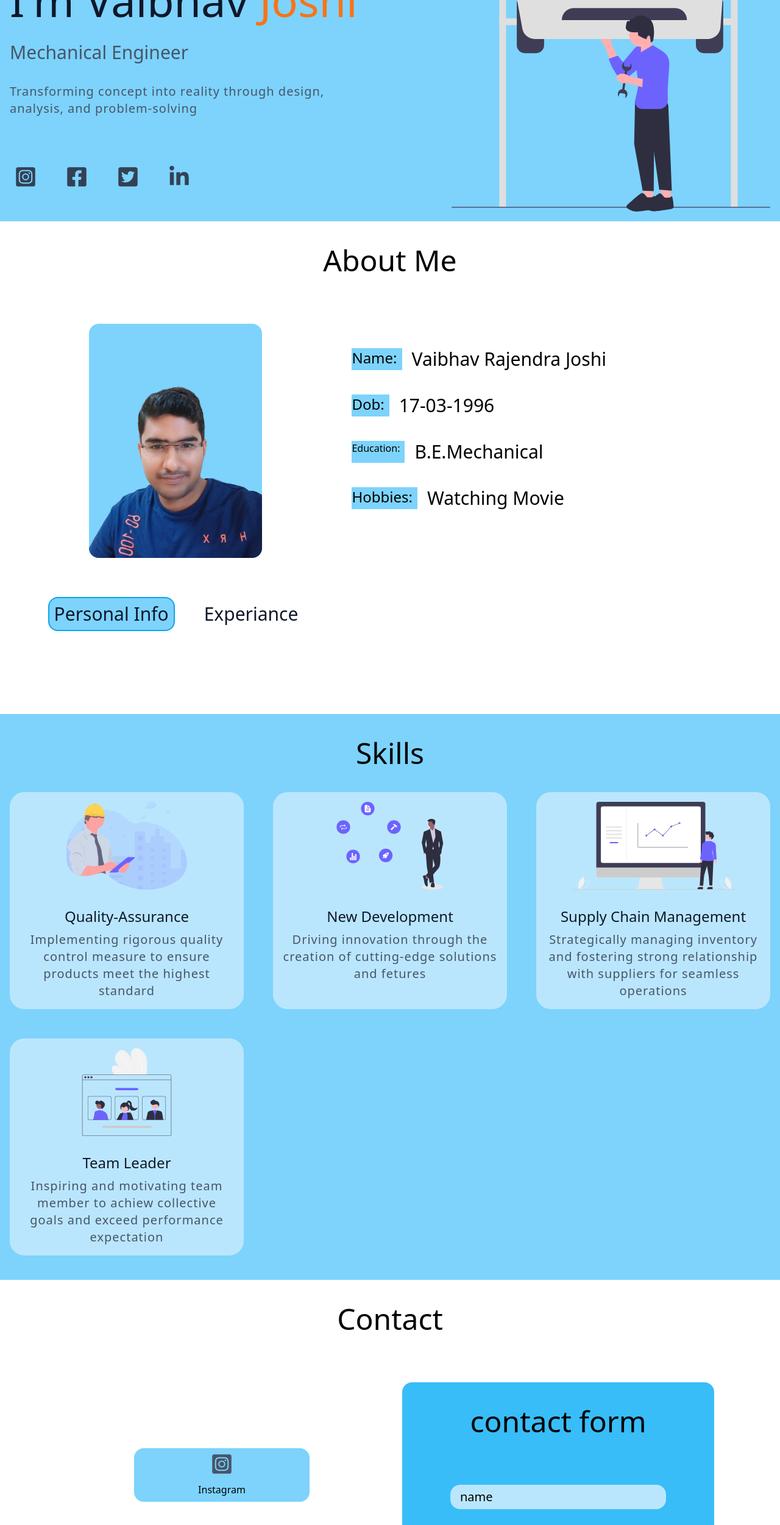
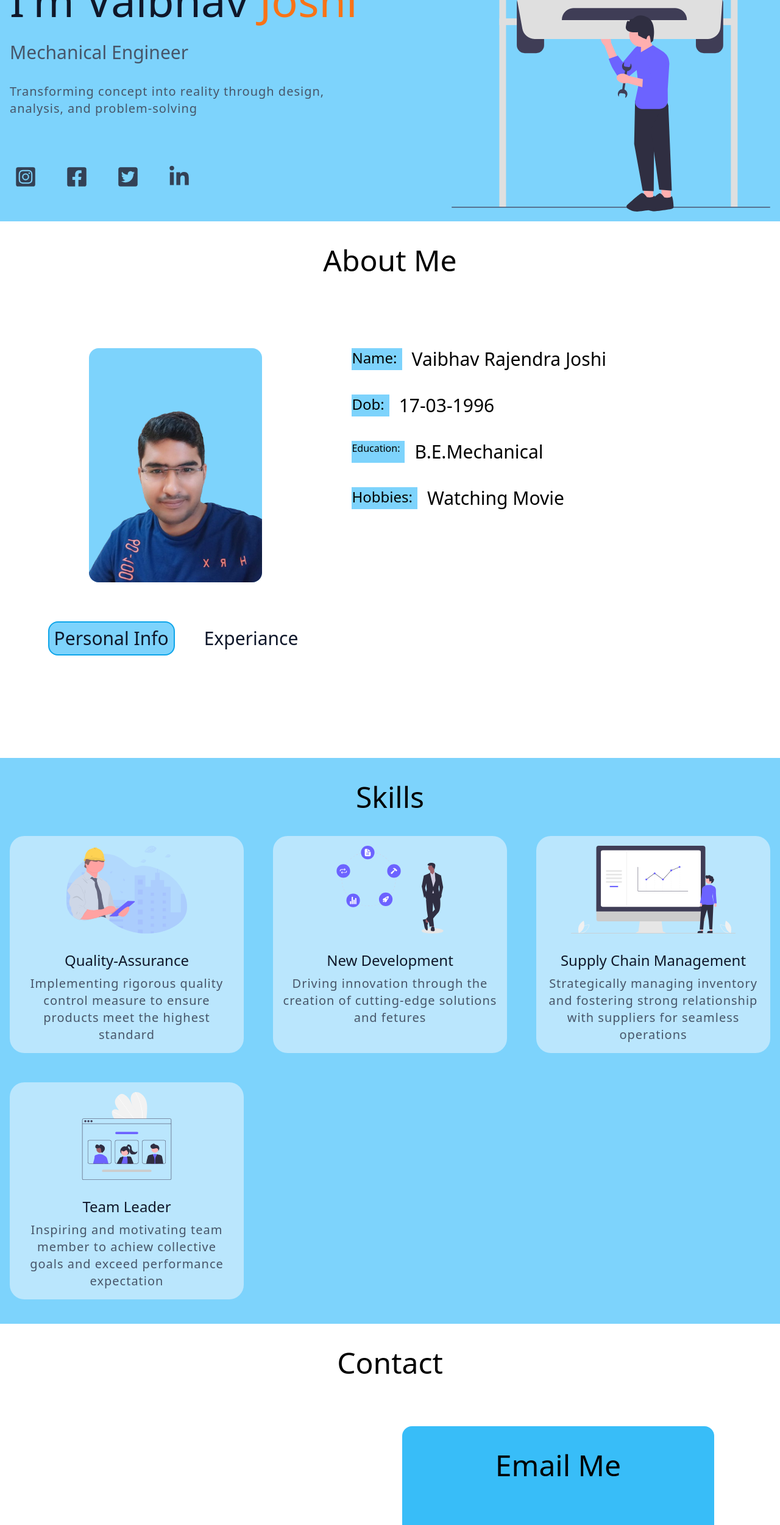
Before and after one commit to nikhjos/vaibhav-portfolio, a React (Vite) app: page / in a window 1280 px wide. Shown: the part 234-2735 px from the top of the page at 61% size. Built offline with nearby package versions, Linux system fonts and the light colour scheme.

Commit message:
third commit

```diff
--- a/src/assets/Data.jsx
+++ b/src/assets/Data.jsx
@@ -88,9 +88,4 @@ export const PrivateLinks = [
     icon: <FaWhatsapp />,
     text: "+91 9834061404",
   },
-  {
-    id: nanoid(),
-    icon: <MdEmail />,
-    text: "vaibhavjoshi119@gmail.com",
-  },
 ];
--- a/src/component/About.jsx
+++ b/src/component/About.jsx
@@ -8,10 +8,10 @@ const About = () => {
   const [showInfo, setShowInfo] = useState(false);
 
   return (
-    <section className=" bg-white h-screen" id="About">
+    <section className=" bg-white h-screen mb-20" id="About">
       <PageTitle text="About Me" />
 
-      <div className="mx-auto max-w-7xl  px-4 sm:mt-20 flex justify-center gap-x-20 max-sm:flex-col max-sm:h-min sm:flex-row  mb-10 ">
+      <div className="mx-auto max-w-7xl  px-4 sm:mt-20  flex justify-center gap-x-20 py-10 max-sm:flex-col  sm:flex-row  mb-10 ">
         <div className=" flex justify-center items-center gap-y-16 flex-col   max-sm:gap-y-8  ">
           <div>
             <img
@@ -44,7 +44,7 @@ const About = () => {
           </div>
         </div>
 
-        <div className="flex  sm:pt-10 basis-1/2  max-sm:h-screen max-sm:pt-2 max-sm:flex-col max-sm:h-fit ">
+        <div className="flex  sm:pt-15 sm:basis-1/2  max-sm:h-screen max-sm:pt-10 max-sm:flex-col max-sm:h-fit max-sm:mb-10 ">
           {!showInfo ? (
             <PersonalInfo showInfo={showInfo} />
           ) : (
--- a/src/component/Contact.jsx
+++ b/src/component/Contact.jsx
@@ -9,25 +9,27 @@ const Contact = () => {
     <section id="Contact">
       <PageTitle text="Contact" />
       <div className="mx-auto max-w-7xl px-4 flex flex-col sm:flex-row justify-center gap-10 h-screen items-center max-sm:justify-start max-sm:mt-10">
-        <div className="flex flex-col max-sm:flex-row gap-20 max-sm:gap-y-5 min-w-12 max-w-lg basis-2/4 h-4/5 max-sm:basis-1 justify-center">
+        <div className="flex flex-col max-sm:grid max-sm:grid-cols-2 max-sm:gap-x-16 max-sm:max-w-md sm:gap-20  min-w-12 max-w-lg basis-2/4 h-4/5 max-sm:basis-1 justify-center max-sm:max-w-12">
           {PrivateLinks.map((link) => {
             const { id, icon, text } = link;
             return (
               <article
-                className=" bg-sky-300 mx-auto flex flex-col px-2 w-72  justify-center items-center w-2/5 py-2 max-sm:py-1 rounded-2xl px-3 hover:bg-white border-sky-300 duration:3000  "
+                className=" bg-sky-300 mx-auto flex flex-col px-2 w-72  justify-center items-center w-2/5 py-2 max-sm:py-1 rounded-2xl px-3 hover:bg-white border-sky-300 duration:3000 max-sm:max-w-28 max-sm:overflow-hidden max-sm:py-2 max-sm:px-2"
                 key={id}
               >
                 <p className="mb-3 text-4xl text-slate-600 hover:text-black">
                   {icon}{" "}
                 </p>
-                <button>{text} </button>
+                <p className="text-center max-w-32 max-sm:text-pretty max-sm:min-h-12  ">
+                  {text}{" "}
+                </p>
               </article>
             );
           })}
         </div>
 
         <div className="gap-4 min-w-12 max-w-lg text-center px-5 bg-sky-400 rounded-2xl flex flex-col gap-y-20 basis-2/4 max-sm:basis-3/4 h-4/5">
-          <PageTitle text="contact form" />
+          <PageTitle text="Email Me" />
           <form
             action="https://formsubmit.co/vaibhavjoshi119@gmail.com"
             method="POST"
--- a/src/component/Experiance.jsx
+++ b/src/component/Experiance.jsx
@@ -14,10 +14,13 @@ const Experiance = () => {
       </div>
 
       <div className="flex flex-col gap-y-5 max-sm:gap-y-2 ">
-        <small className="bg-sky-300 py-1 px-1 rounded-2xl">Job Progress</small>
+        <small className="bg-sky-300 py-1 px-1 rounded-2xl">
+          Job Description
+        </small>
         <h5 className=" max-w-xl tracking-wider text-xl px-1 max-sm:text-xl max-sm:tracking-wide  ">
-          Lorem ipsum dolor, sit amet consectetur adipisicing elit. Eligendi
-          dolores, nulla quod quam nesciunt facilis!
+          Leas supplier relations, negotiating contracts, and monitoring
+          performance. drive product quality assurance and manage end-to-end new
+          product development
         </h5>
       </div>
     </div>
--- a/src/component/PageTitle.jsx
+++ b/src/component/PageTitle.jsx
@@ -2,7 +2,7 @@ import React from "react";
 
 const PageTitle = ({ text }) => {
   return (
-    <div className="flex justify-center pt-10 text-black text-5xl">
+    <div className="flex max-sm:flex-col justify-center max-sm:items-center pt-10 text-black text-5xl">
       <h2>{text} </h2>
     </div>
   );
--- a/src/component/Skills.jsx
+++ b/src/component/Skills.jsx
@@ -7,7 +7,7 @@ const Skills = () => {
   return (
     <section className="bg-sky-300 mt-2" id="Skills">
       <PageTitle text="Skills" />
-      <div className="mx-auto max-w-7xl px-4 py-10  grid grid-cols-1 sm:grid-cols-3 gap-12 ">
+      <div className="mx-auto max-w-7xl px-4 py-10  grid grid-cols-1 sm:grid-cols-3 gap-12  ">
         {Skill.map((skill) => {
           return <SkillsCard key={skill.id} {...skill} />;
         })}
--- a/src/component/SkillsCard.jsx
+++ b/src/component/SkillsCard.jsx
@@ -2,7 +2,7 @@ import React from "react";
 
 const SkillsCard = ({ id, img, title, text }) => {
   return (
-    <article className="px-4 py-4 bg-sky-200 text-center max-w-md rounded-3xl hover:shadow-xl duration:3000">
+    <article className="px-4 py-4 bg-sky-200 text-center max-w-md rounded-3xl hover:shadow-2xl hover:scale-105 duration:3000">
       <img src={img} alt="image" className="h-36 w-full mb-7" />
       <h2 className="text-slate-900 text-2xl mb-2">{title} </h2>
       <p className="text-slate-600 text-xl tracking-wider">{text} </p>
```
